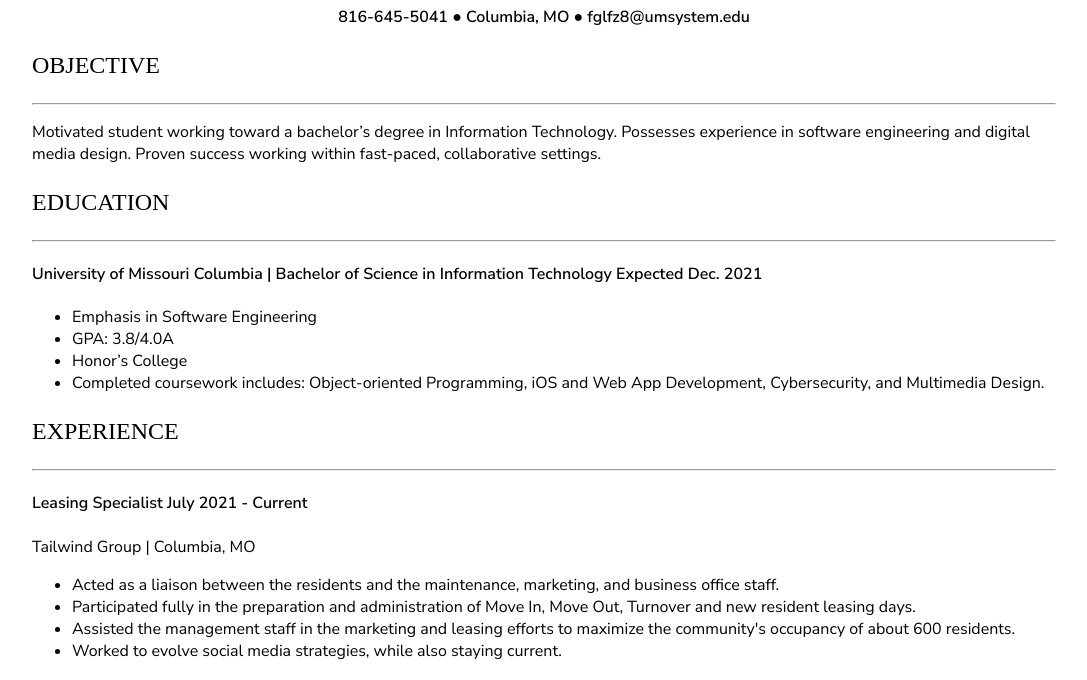
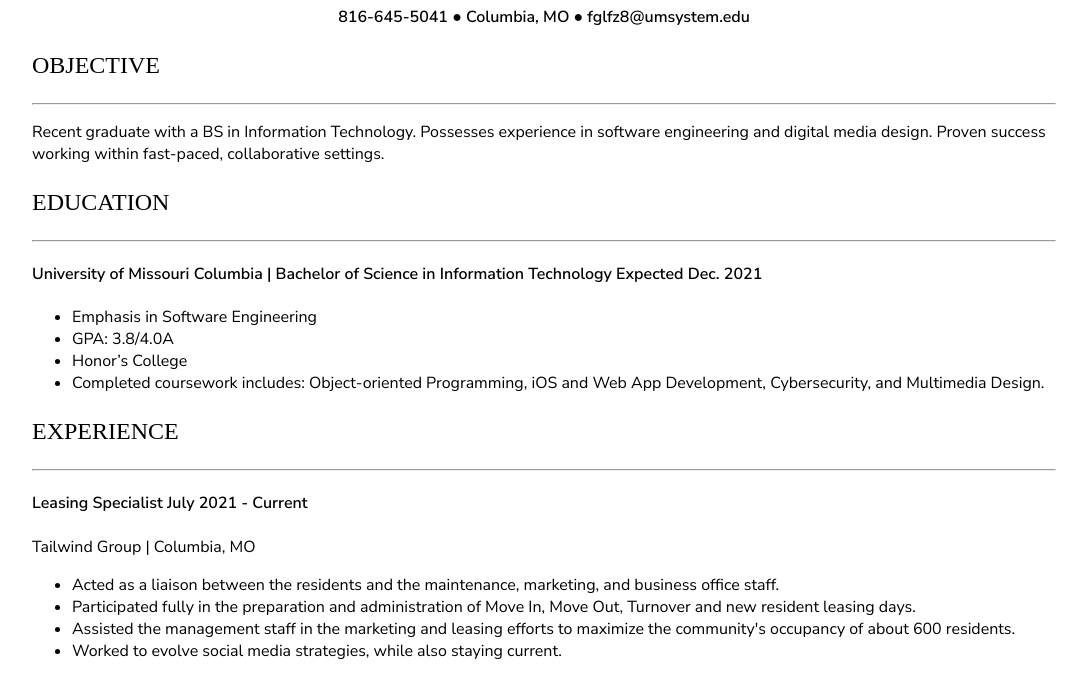
Before and after one commit to FeliciaLeaton/FeliciaLeaton.github.io, a plain HTML site: page index.html in a window 1280 px wide. Shown: the part 105-785 px from the top of the page, without its empty margins (96-1183 px from the left). Drawn offline with Linux system fonts and the light colour scheme; a web font is replaced by a local one.

Commit message:
Update index.html

```diff
--- a/index.html
+++ b/index.html
@@ -56,7 +56,7 @@
 
   <h3>OBJECTIVE</h3><hr>
 
-    <p>Motivated student working toward a bachelor’s degree in Information Technology. Possesses experience in software engineering and digital media design. Proven success working within fast-paced, collaborative settings.</p>
+    <p>Recent graduate with a BS in Information Technology. Possesses experience in software engineering and digital media design. Proven success working within fast-paced, collaborative settings.</p>
 
 
   <h3>EDUCATION</h3> <hr>
```
